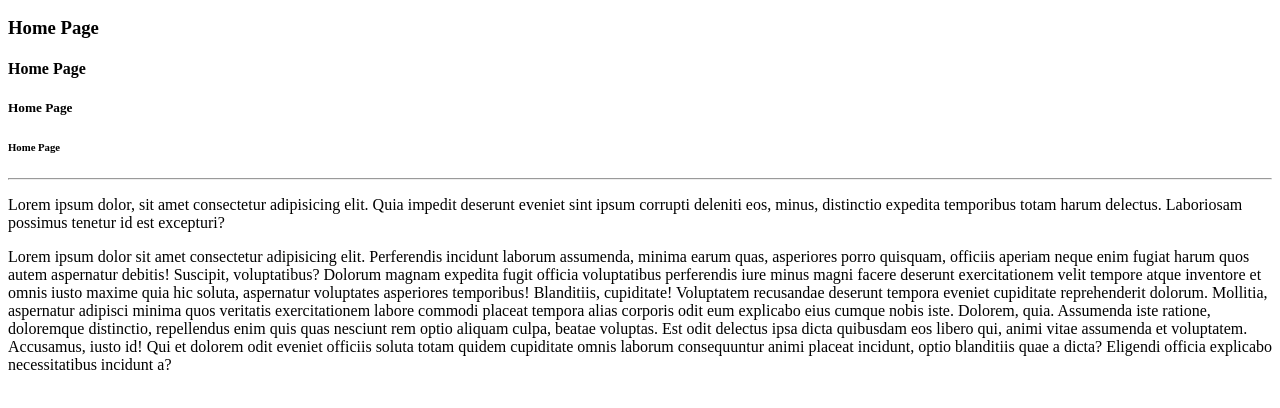
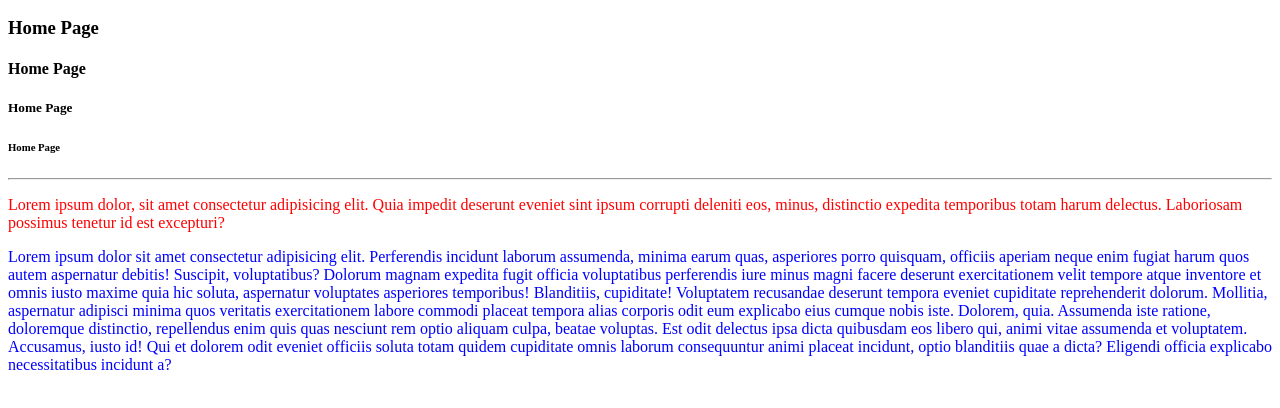
Before and after one commit to PaiClover/PaiClover.github.io, a plain HTML site: page index.html in a window 1280 px wide. Shown: the part 136-544 px from the top of the page. Drawn offline with Linux system fonts and the light colour scheme.

Commit message:
Last index1212

```diff
--- a/index.html
+++ b/index.html
@@ -16,8 +16,8 @@
     <h5>Home Page</h5>
     <h6>Home Page</h6>
     <hr>
-    <p>Lorem ipsum dolor, sit amet consectetur adipisicing elit. Quia impedit deserunt eveniet sint ipsum corrupti deleniti eos, minus, distinctio expedita temporibus totam harum delectus. Laboriosam possimus tenetur id est excepturi?</p>
-    <p>Lorem ipsum dolor sit amet consectetur adipisicing elit. Perferendis incidunt laborum assumenda, minima earum quas, asperiores porro quisquam, officiis aperiam neque enim fugiat harum quos autem aspernatur debitis! Suscipit, voluptatibus?
+    <p style="color: red;">Lorem ipsum dolor, sit amet consectetur adipisicing elit. Quia impedit deserunt eveniet sint ipsum corrupti deleniti eos, minus, distinctio expedita temporibus totam harum delectus. Laboriosam possimus tenetur id est excepturi?</p>
+    <p style="color: #0000FF;">Lorem ipsum dolor sit amet consectetur adipisicing elit. Perferendis incidunt laborum assumenda, minima earum quas, asperiores porro quisquam, officiis aperiam neque enim fugiat harum quos autem aspernatur debitis! Suscipit, voluptatibus?
     Dolorum magnam expedita fugit officia voluptatibus perferendis iure minus magni facere deserunt exercitationem velit tempore atque inventore et omnis iusto maxime quia hic soluta, aspernatur voluptates asperiores temporibus! Blanditiis, cupiditate!
     Voluptatem recusandae deserunt tempora eveniet cupiditate reprehenderit dolorum. Mollitia, aspernatur adipisci minima quos veritatis exercitationem labore commodi placeat tempora alias corporis odit eum explicabo eius cumque nobis iste. Dolorem, quia.
     Assumenda iste ratione, doloremque distinctio, repellendus enim quis quas nesciunt rem optio aliquam culpa, beatae voluptas. Est odit delectus ipsa dicta quibusdam eos libero qui, animi vitae assumenda et voluptatem.
```
